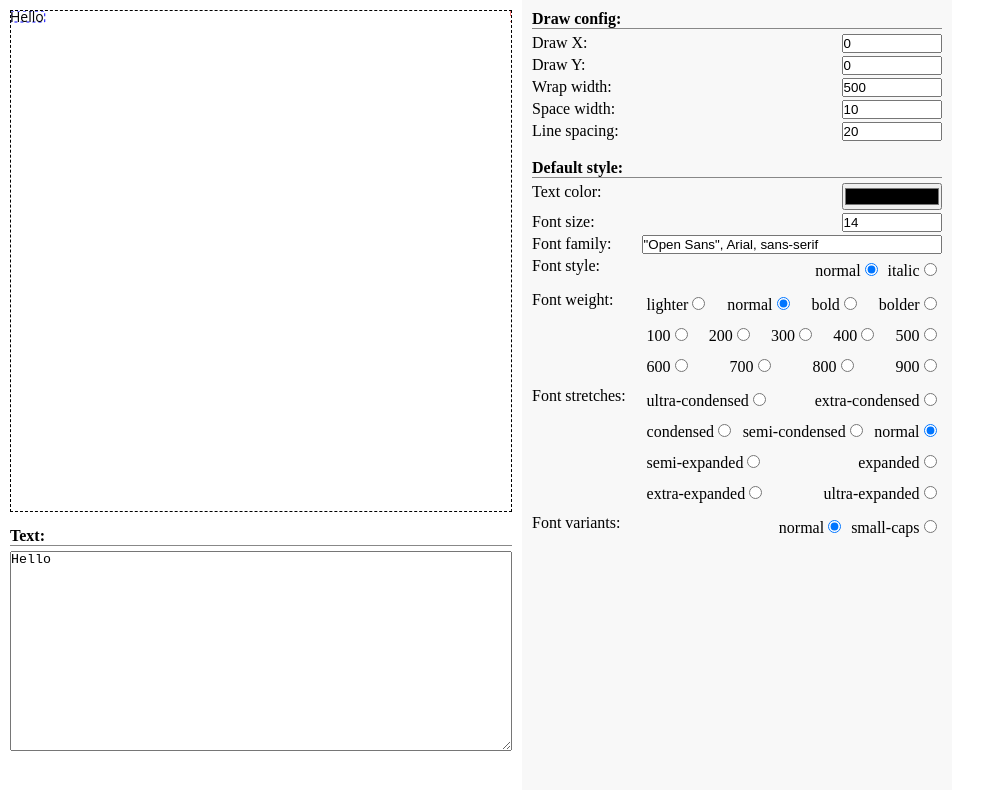
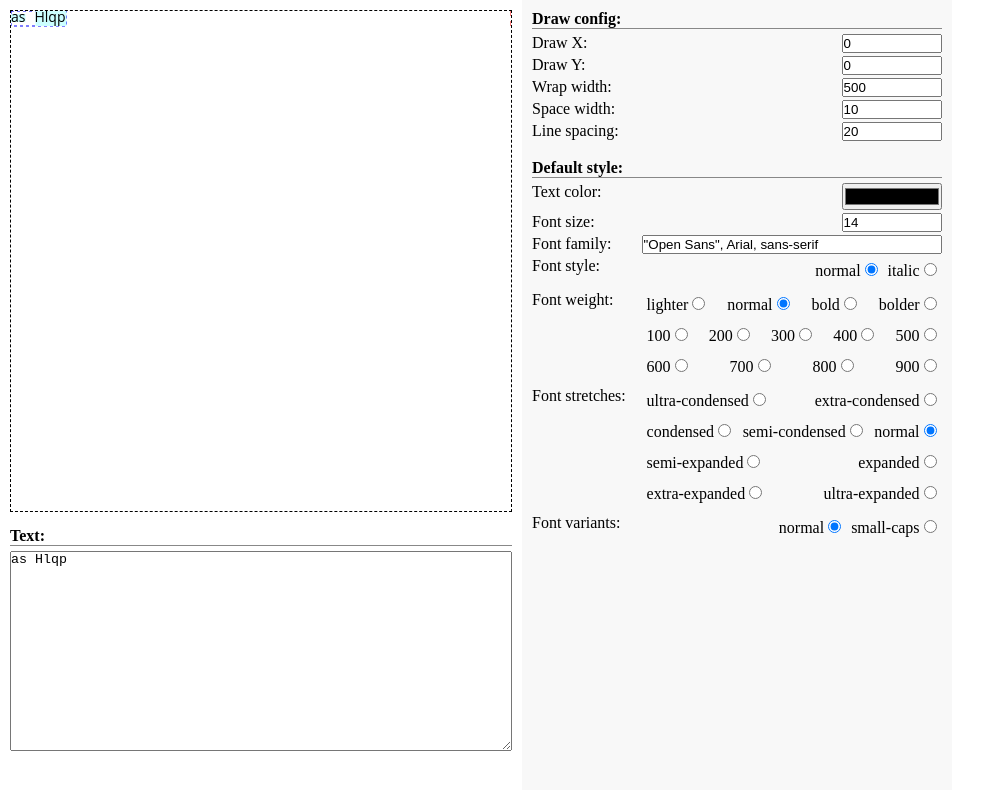
Before and after one commit to EvidentlyCube/canvas-rich-text, a website built with Vite: page src.demo/index.html in a window 1280 px wide. Shown: the whole page, without its empty margins (0-995 px from the left). Built offline with nearby package versions, Linux system fonts and the light colour scheme.

Commit message:
Fixed ascent/y/offsetY calculation

```diff
--- a/docs/demo/index.html
+++ b/docs/demo/index.html
@@ -69,7 +69,7 @@
 			width: auto;
 		}
 	</style>
-  <script type="module" crossorigin src="./assets/index.dbd14d59.js"></script>
+  <script type="module" crossorigin src="./assets/index.12b1b9cb.js"></script>
   </head>
 <body>
 <div id="left">
--- a/src.demo/demo.ts
+++ b/src.demo/demo.ts
@@ -36,7 +36,7 @@ const defaultText = `Hello!<br/>
 	<span family="fantasy">cursive</span>
 </p>
 <p variant="small-caps">Very small caps</p>
-` && "Hello";
+` && "as Hlqp";
 
 const canvas = document.getElementsByTagName('canvas')[0]!;
 const context = canvas.getContext('2d')!;
@@ -83,9 +83,7 @@ function redraw() {
 		lineSpacing: parseInt(getInput('line-spacing')),
 		newLine: "preserve"
 	});
-	console.log(tokenizedBlock);
 	const arrangedText = CanvasRichText.arrangeBlock(tokenizedBlock);
-	console.log(arrangedText);
 
 	context.clearRect(0, 0, 500, 500);
 	context.beginPath();
@@ -105,6 +103,12 @@ function redraw() {
 	context.lineTo(drawX, drawY);
 	context.stroke();
 
+	context.fillStyle = "#CCFFFF"
+	console.log(arrangedText);
+	for (const vertex of arrangedText.vertices) {
+		context.fillRect(drawX + vertex.x, drawY + vertex.y, vertex.width, vertex.height);
+	}
+
 	CanvasRichText.renderArrangedText(
 		arrangedText,
 		context,
--- a/src/CanvasRichText.ts
+++ b/src/CanvasRichText.ts
@@ -36,5 +36,5 @@ export function renderArrangedText(render: RichTextArrangedRender, context: Canv
 
 export function renderVertex(vertex: RichTextVertex, context: CanvasRenderingContext2D, x: number, y: number): void {
 	configureCanvas(vertex.style, context);
-	context.fillText(vertex.text, vertex.x + x, vertex.y + y);
+	context.fillText(vertex.text, vertex.x + x + vertex.drawOffsetX, vertex.y + y + vertex.drawOffsetY);
 }
--- a/src/arranging/arrangeBlock.ts
+++ b/src/arranging/arrangeBlock.ts
@@ -56,6 +56,7 @@ function arrangeInlineText(
 	let canBreakWord = false;
 	let isLineStart = true;
 	let remainingWhiteSpace = 0;
+	let vertexToAscent = new Map<RichTextVertex, number>();
 
 	for (const piece of text.pieces) {
 		const isNewline = piece.text.charAt(0) === "\n";
@@ -99,7 +100,6 @@ function arrangeInlineText(
 		}
 
 		const measure = measureText(piece);
-		console.log(piece.text, measure);
 		let x = nextRenderPosition.x + remainingWhiteSpace;
 		let y = nextRenderPosition.y;
 
@@ -121,15 +121,17 @@ function arrangeInlineText(
 
 		const vertex: RichTextVertex = {
 			type: "word",
-			x: x + measure.xOffset,
-			y: y + measure.yOffset,
-			drawOffsetX: 0,
-			drawOffsetY: 0,
+			x: x,
+			y: y,
+			drawOffsetX: measure.xOffset,
+			drawOffsetY: measure.yOffset,
 			width: measure.width,
 			height: measure.height,
 			style: piece.style,
 			text: piece.text,
 		};
+
+		vertexToAscent.set(vertex, measure.ascent);
 
 		currentLine.vertices.push(vertex);
 		currentLine.width += remainingWhiteSpace + vertex.width;
@@ -148,7 +150,7 @@ function arrangeInlineText(
 
 	for (const line of lines) {
 		for (const vertex of line.vertices) {
-			vertex.drawOffsetY += currentLine.maxAscent;
+			vertex.y += currentLine.maxAscent - vertexToAscent.get(vertex)!;
 		}
 	}
 
```
Also changed, not shown: src/arranging/arrangeBlock.spec.ts (+17 -6 lines).
